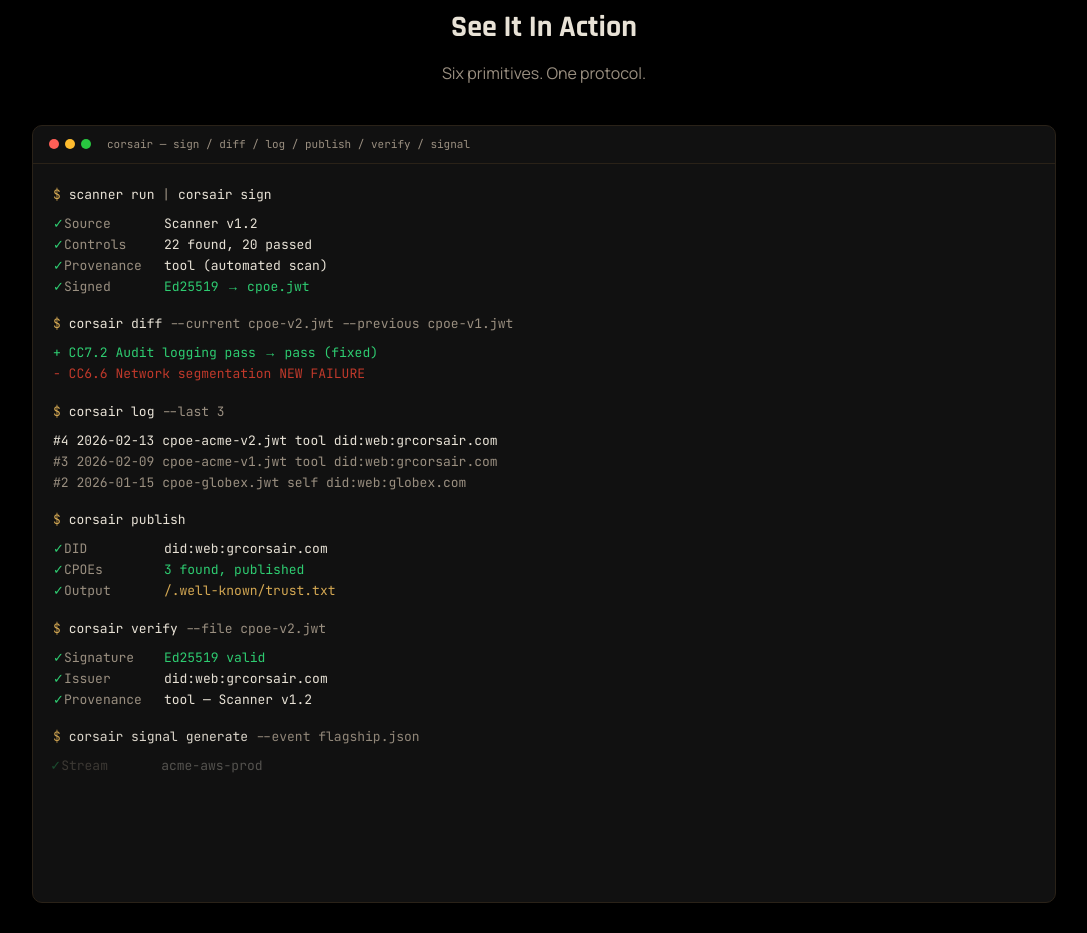
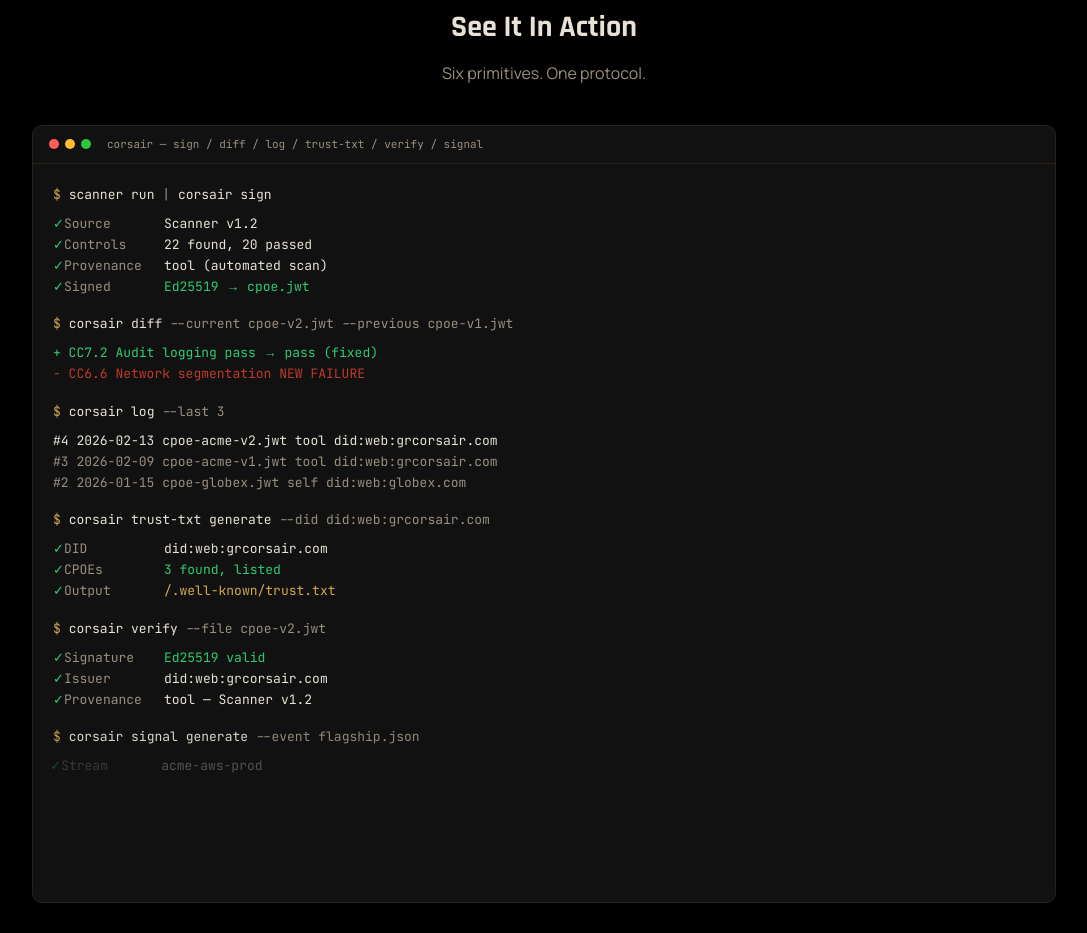
Before and after one commit to grcorsair/corsair, a Next.js app in the folder apps/web/: page / in a window 1280 px wide. Shown: the part 980-1913 px from the top of the page, without its empty margins (96-1183 px from the left). Built offline with nearby package versions, Linux system fonts and the light colour scheme; no server answers.

Commit message:
docs: align marketing copy with cli

```diff
--- a/apps/web/src/app/(marketing)/verify/page.tsx
+++ b/apps/web/src/app/(marketing)/verify/page.tsx
@@ -245,7 +245,9 @@ export default function VerifyPage() {
                   </p>
                 </div>
                 <div className="rounded-lg border border-corsair-border bg-corsair-surface p-3">
-                  <p className="font-mono text-sm font-bold text-corsair-green">corsair publish</p>
+                  <p className="font-mono text-sm font-bold text-corsair-green">
+                    corsair trust-txt generate
+                  </p>
                   <p className="mt-1 text-xs text-corsair-text-dim">
                     Generate your trust.txt discovery file
                   </p>
--- a/apps/web/src/components/features/hero-terminal.tsx
+++ b/apps/web/src/components/features/hero-terminal.tsx
@@ -22,7 +22,7 @@ const logLines = [
 
 const publishLines = [
   { label: "DID", value: "did:web:grcorsair.com", color: "text-corsair-text" },
-  { label: "CPOEs", value: "3 found, published", color: "text-corsair-green" },
+  { label: "CPOEs", value: "3 found, listed", color: "text-corsair-green" },
   { label: "Output", value: "/.well-known/trust.txt", color: "text-corsair-gold" },
 ];
 
@@ -78,7 +78,7 @@ export function HeroTerminal() {
           <div className="h-2.5 w-2.5 rounded-full bg-[#28C840]" />
         </div>
         <span className="ml-2 font-mono text-[11px] text-corsair-text-dim">
-          corsair — sign / diff / log / publish / verify / signal
+          corsair — sign / diff / log / trust-txt / verify / signal
         </span>
       </div>
 
@@ -168,14 +168,15 @@ export function HeroTerminal() {
 
         <div className="h-4" />
 
-        {/* Step 4: corsair publish */}
+        {/* Step 4: corsair trust-txt generate */}
         <motion.div
           initial={{ opacity: 0 }}
           animate={{ opacity: 1 }}
           transition={{ duration: 0.3, delay: publishStart - 0.2 }}
         >
           <span className="text-corsair-gold">$</span>{" "}
-          <span className="text-corsair-text">corsair publish</span>
+          <span className="text-corsair-text">corsair trust-txt generate</span>{" "}
+          <span className="text-corsair-text-dim">--did did:web:grcorsair.com</span>
         </motion.div>
 
         <div className="h-2" />
--- a/apps/web/src/components/features/value-props.tsx
+++ b/apps/web/src/components/features/value-props.tsx
@@ -50,7 +50,7 @@ const props = [
   {
     title: "Log (like git log)",
     description:
-      "corsair log — every CPOE registered in an append-only SCITT transparency log. Tamper-evident. Merkle-proofed. COSE receipts. Anyone can audit the full history of every attestation ever issued.",
+      "corsair log — register CPOEs in an append-only SCITT transparency log via corsair log register. Tamper-evident. Merkle-proofed. COSE receipts. Anyone can audit the full history of every attestation ever issued.",
     accent: "border-t-corsair-turquoise",
     glowColor: "rgba(127,219,202,0.15)",
     icon: <ChartIcon size={36} />,
```
Also changed, not shown: 2 other files (tests, documents, lock files or other folders).
